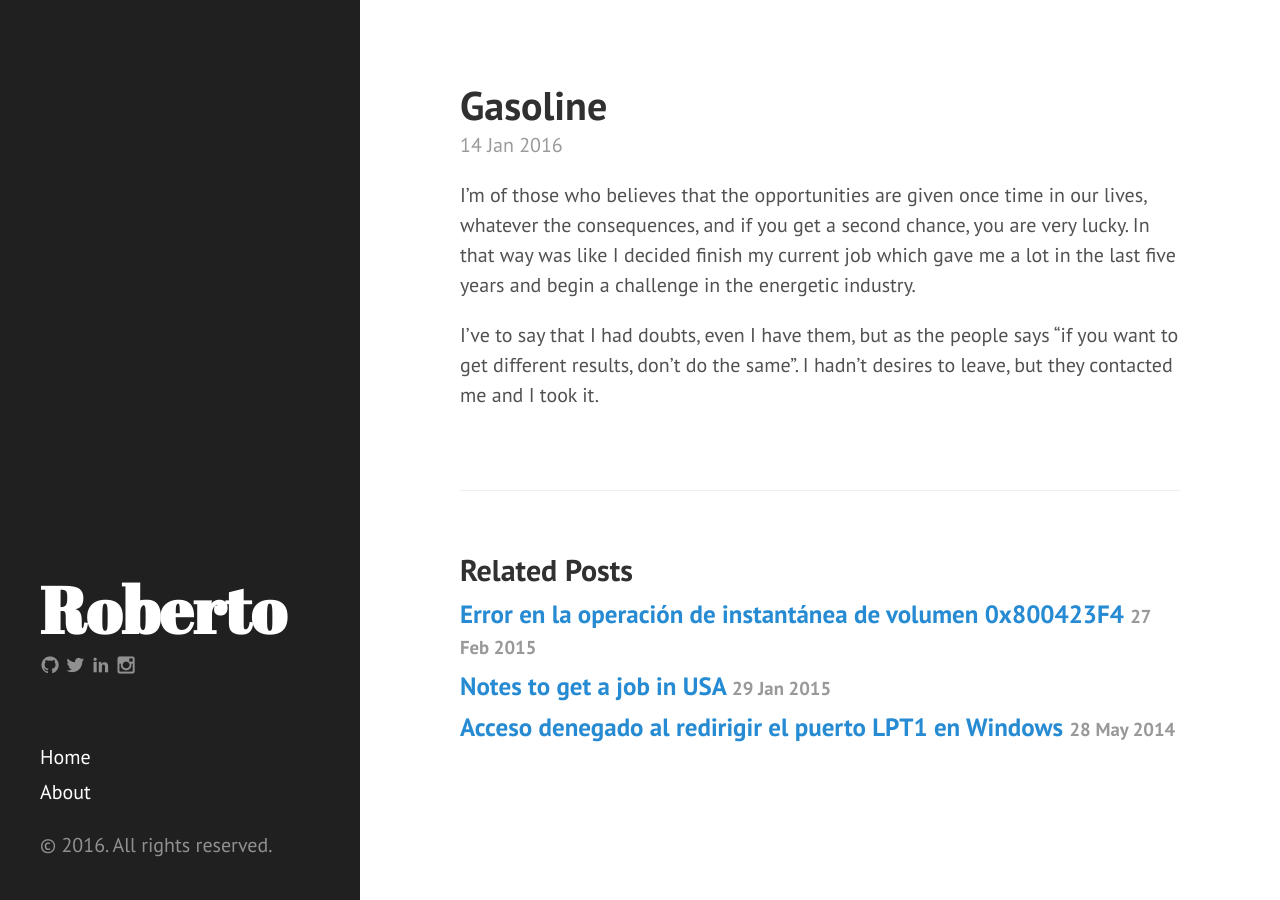
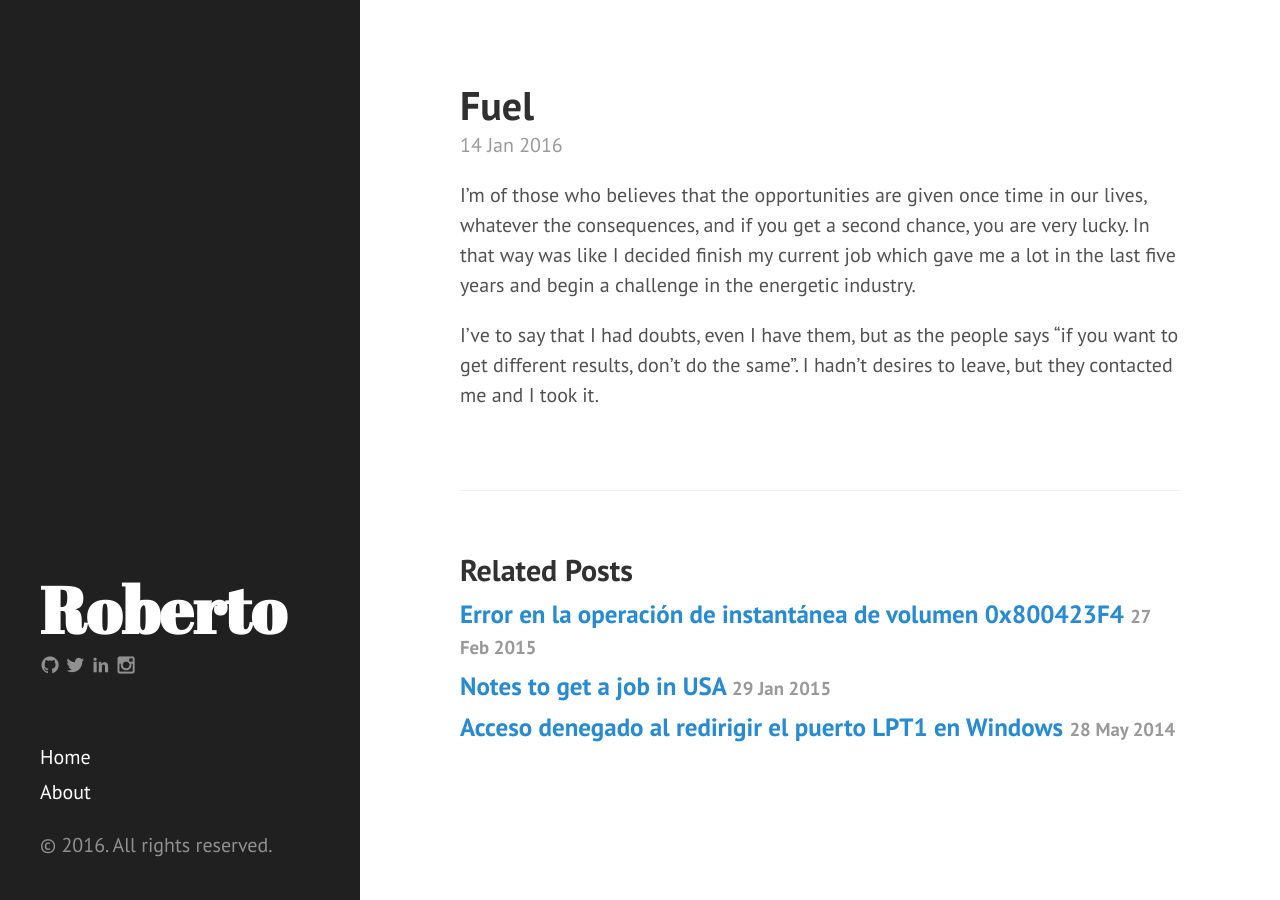
Before and after one commit to robertoramirez/robertoramirez.github.io, a Jekyll site: the page built from _posts/2016-01-14-fuel.md, in a window 1280 px wide. Built offline with Jekyll 4.4.1, drawn with Linux system fonts in a browser that asks for light colours.

Commit message:
renaming 2016-01-14-fuel.md post

```diff
--- a/_posts/2016-01-14-gasoline.md
+++ b/_posts/2016-01-14-fuel.md
@@ -1,8 +1,8 @@
 ---
 layout: post
-title: Gasoline
+title: Fuel
 date: 2016-01-14
-categories: company
+categories: work
 ---
 
 I'm of those who believes that the opportunities are given once time in our lives, whatever the consequences, and if you get a second chance, you are very lucky. In that way was like I decided finish my current job which gave me a lot in the last five years and begin a challenge in the energetic industry.
```
